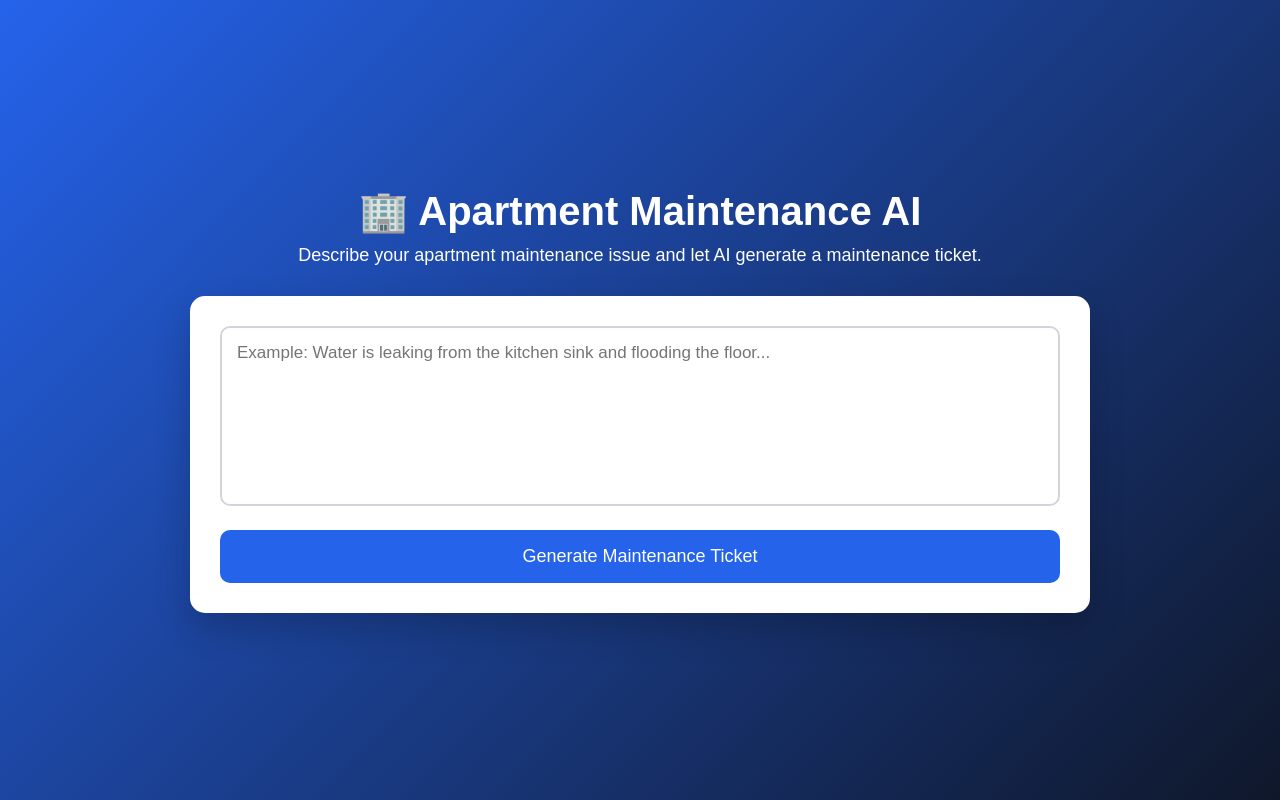
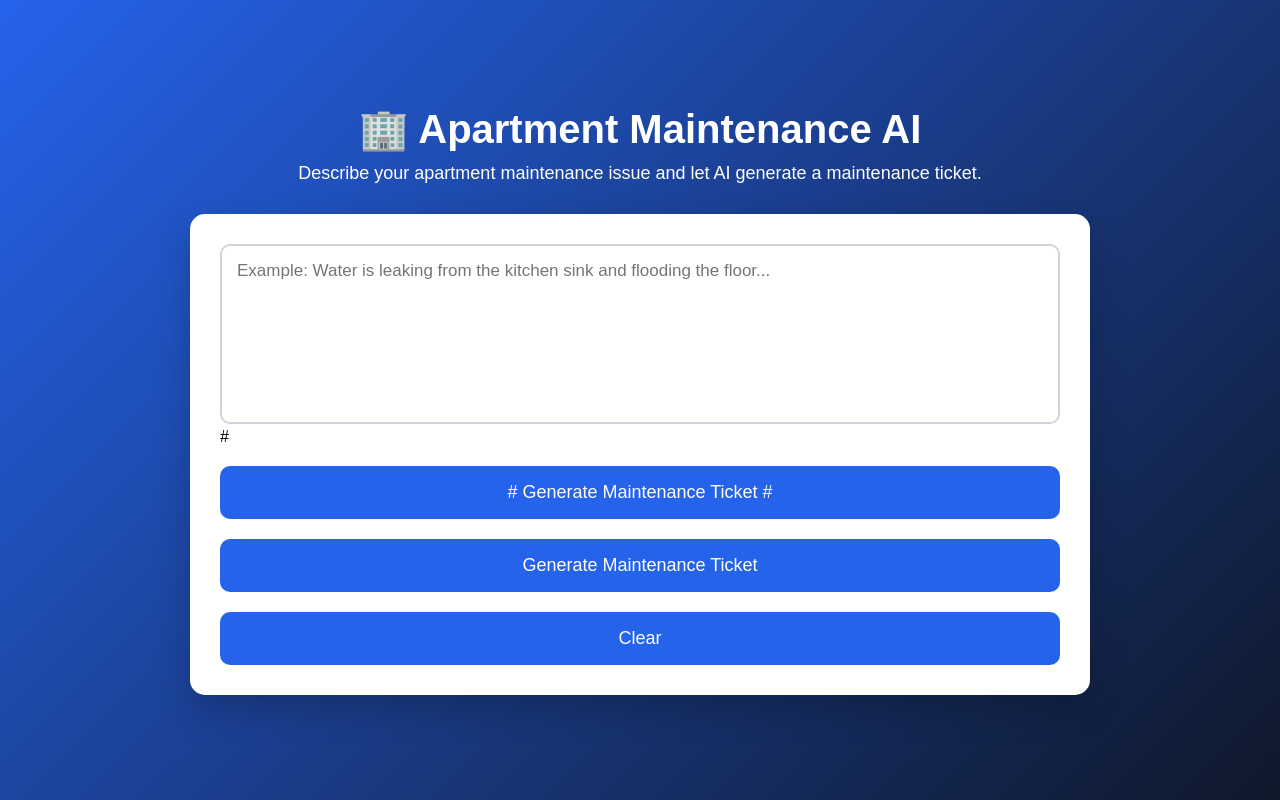
Before and after one commit to sugumarranganathan/Apartment-Maintenance-AI, a Flask app: page / in a window 1280 px wide. Run offline with Flask 3, Linux system fonts and the light colour scheme.

Commit message:
Update index.html

```diff
--- a/templates/index.html
+++ b/templates/index.html
@@ -26,9 +26,21 @@
                 placeholder="Example: Water is leaking from the kitchen sink and flooding the floor..."
             ></textarea>
 
-            <button id="submitBtn" onclick="submitComplaint()">
-                Generate Maintenance Ticket
-            </button>
+           # <button id="submitBtn" onclick="submitComplaint()">
+            #    Generate Maintenance Ticket
+           # </button>
+
+            <div class="button-group">
+
+    <button id="submitBtn" onclick="submitComplaint()">
+        Generate Maintenance Ticket
+    </button>
+
+    <button id="clearBtn" onclick="clearForm()">
+        Clear
+    </button>
+
+
 
         </div>
 
```
